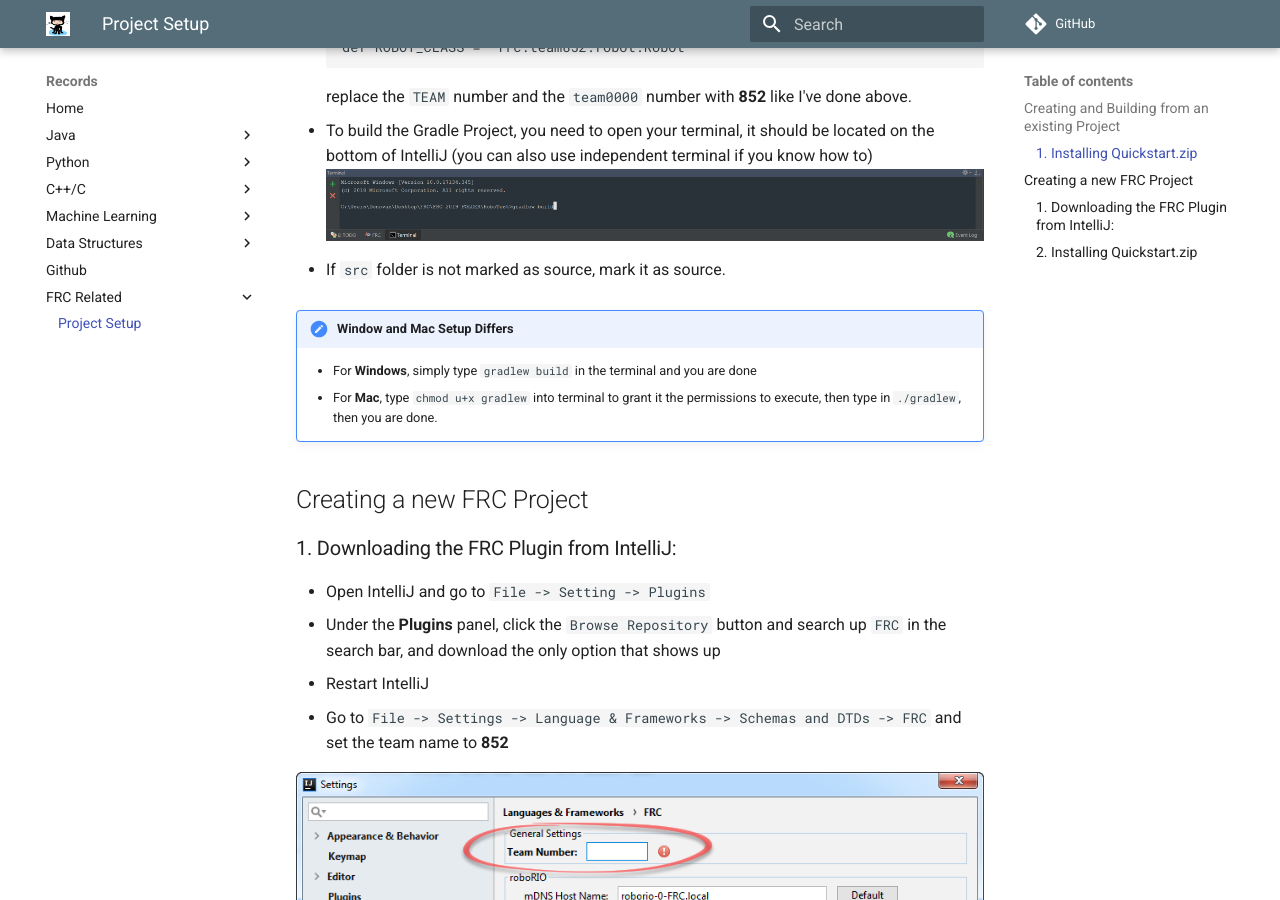
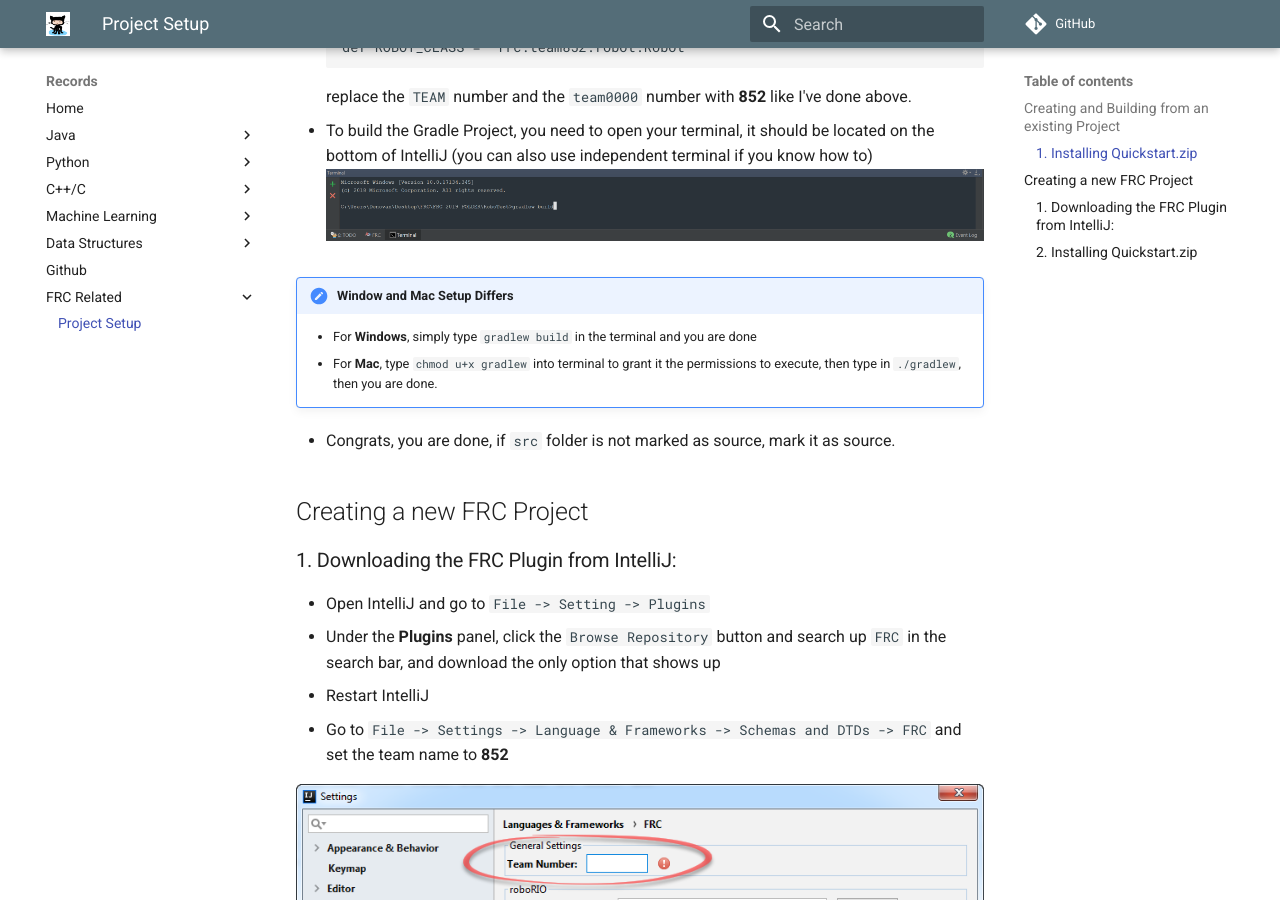
Before and after one commit to 20dzhong/20dzhong-mkdocs, an MkDocs documentation site: the page built from docs/gradleSetup.md, in a window 1280 px wide and 900 px high, scrolled down 1090 px. Built offline with MkDocs 1.6.1 and Material for MkDocs 9.7.7, drawn with Linux system fonts in a browser that asks for light colours; comment, search, counter and statistics services are not loaded; some of the changed text lies outside the part shown.

Commit message:
Added gradle page

````diff
--- a/docs/gradleSetup.md
+++ b/docs/gradleSetup.md
@@ -26,11 +26,12 @@ replace the ``TEAM`` number and the ```team0000``` number with **852** like I've
 * To build the Gradle Project, you need to open your terminal, it should be located on the bottom of IntelliJ (you can also use independent terminal if you know how to)
 ![Terminal](./images/terminal.PNG)
 
-* If ``src`` folder is not marked as source, mark it as source.
 
 !!! note "Window and Mac Setup Differs"
     * For **Windows**, simply type ``gradlew build`` in the terminal and you are done
     * For **Mac**, type ``chmod u+x gradlew`` into terminal to grant it the permissions to execute, then type in ``./gradlew``, then you are done.
+
+* Congrats, you are done, if ``src`` folder is not marked as source, mark it as source.
 
 
 ## Creating a new FRC Project
@@ -66,8 +67,8 @@ replace the ``TEAM`` number and the ```team0000``` number with **852** like I've
 * To build the Gradle Project, you need to open your terminal, it should be located on the bottom of IntelliJ (you can also use independent terminal if you know how to)
 ![Terminal](./images/terminal.PNG)
 
-* If ``src`` folder is not marked as source, mark it as source.
-
 !!! note "Window and Mac Setup Differs"
     * For **Windows**, simply type ``gradlew build`` in the terminal and you are done
     * For **Mac**, type ``chmod u+x gradlew`` into terminal to grant it the permissions to execute, then type in ``./gradlew``, then you are done.
+
+* Congrats, you are done, if ``src`` folder is not marked as source, mark it as source.
````
